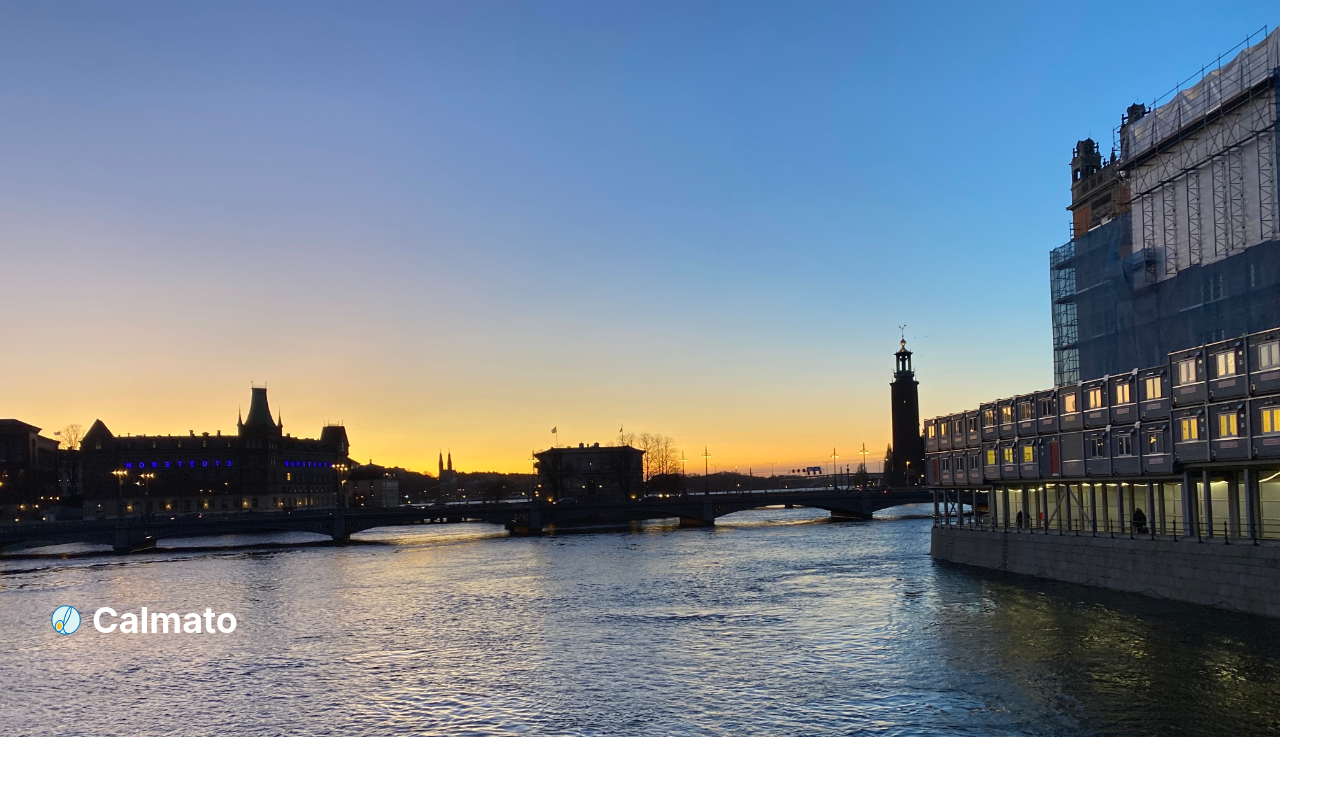
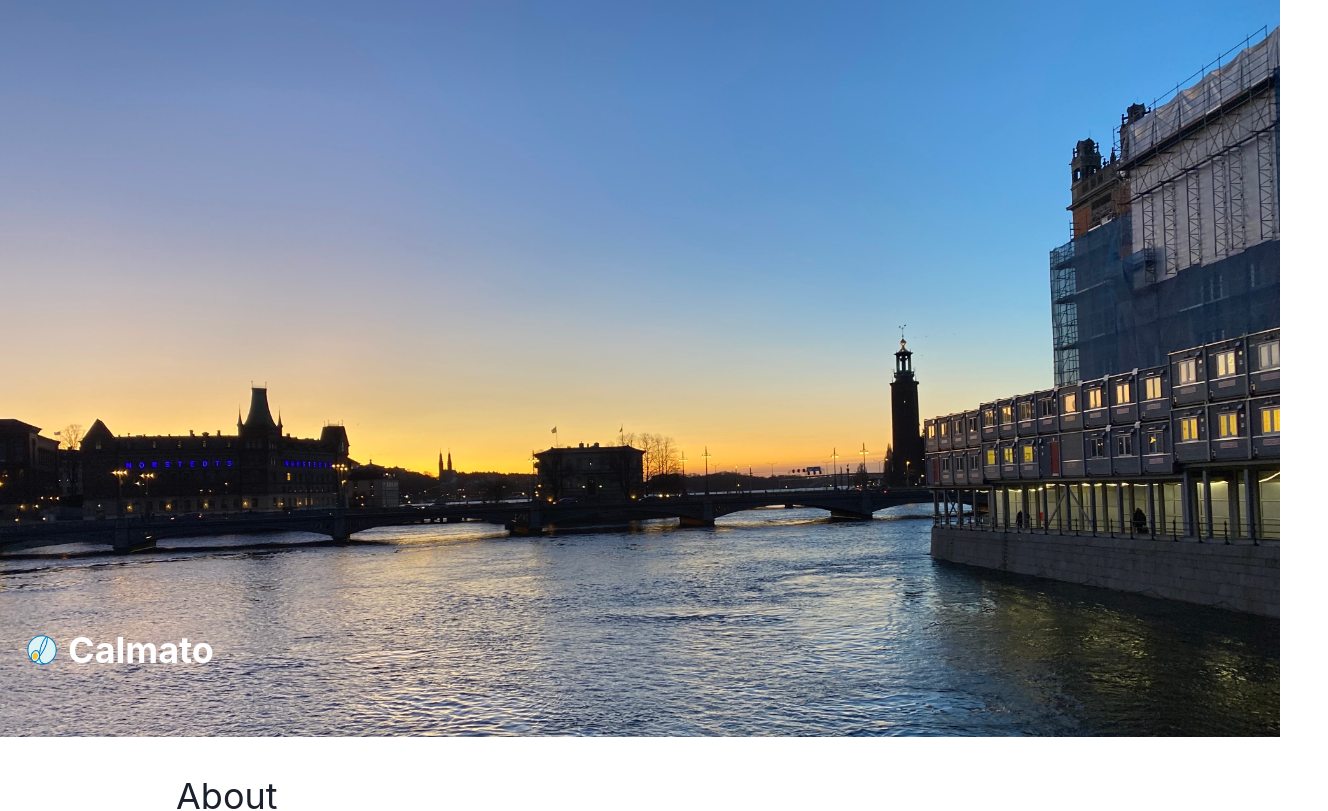
Before and after one commit to calmato/web, a Next.js app: page / in a window 1280 px wide. Shown: the top 811 px of the page, 1328 px wide, since content can reach past the window. Built offline with nearby package versions, Linux system fonts and the light colour scheme.

Commit message:
fix: fixed page layout

```diff
--- a/src/components/TopPageImage.tsx
+++ b/src/components/TopPageImage.tsx
@@ -11,9 +11,9 @@ export function TopPageImage(props: Props) {
   return (
     <Box position="relative" w="100%">
       <Img src={props.src} alt="calmato top page image" objectFit="contain" w="100%" />
-      <Box position="relative" bottom={["12", "18", "24", "36"]} left="12" display="flex" alignItems="center">
+      <Box position="absolute" bottom={["12px", "24px", "48px", "60px"]} left="24px" display="flex" alignItems="center">
         <Img src="img/calmato.png" boxSize="36px" display="block" />
-        <Text fontSize={["2xl", "2xl", "2xl", "4xl"]} ml="2" color="white" fontWeight="bold" >
+        <Text fontSize={["2xl", "2xl", "3xl", "4xl"]} ml="2" color="white" fontWeight="bold" >
           Calmato
         </Text>
       </Box>
```
